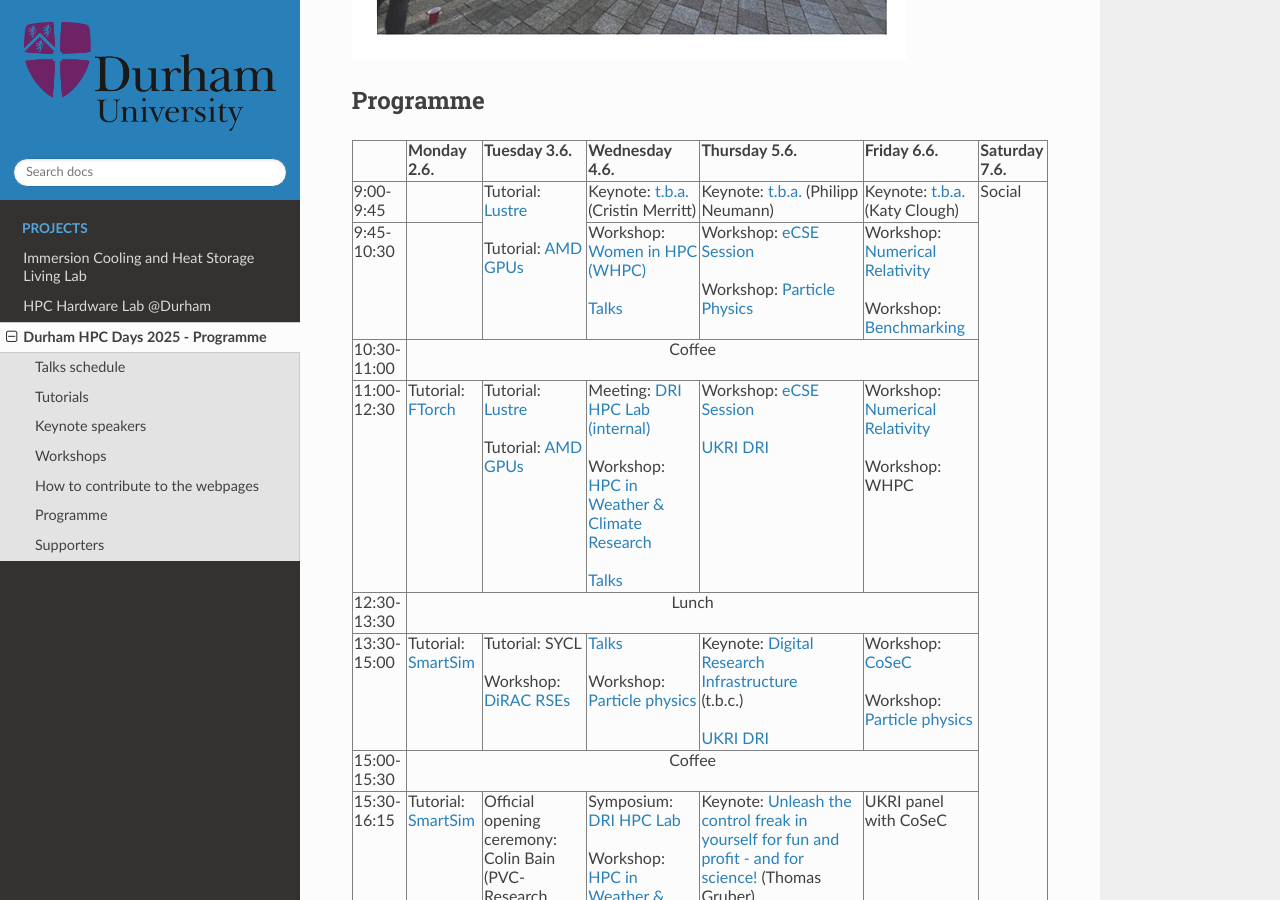
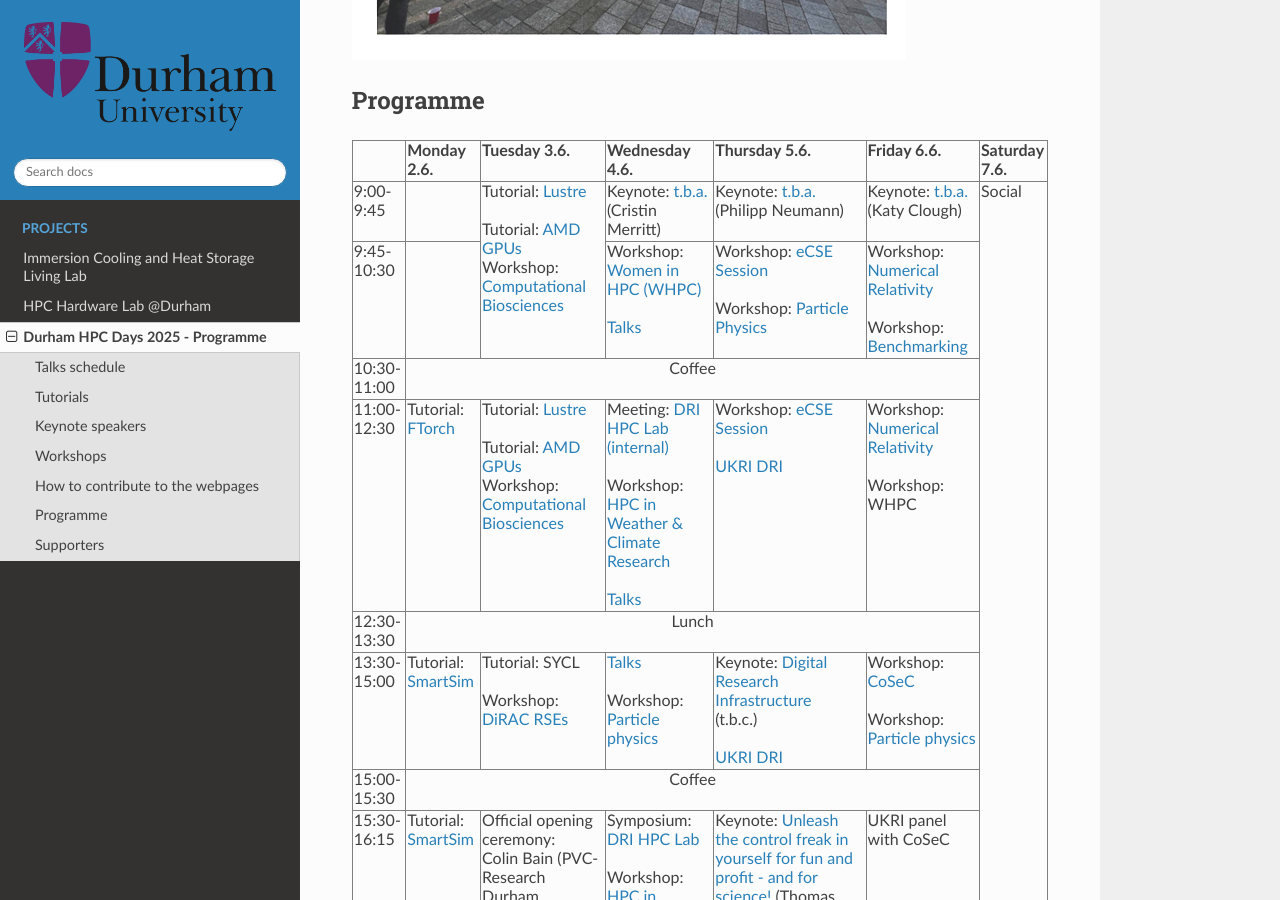
Before and after one commit to ilectra/durham, a Sphinx documentation site: the page built from docs/hpcdays/index.md, in a window 1280 px wide and 900 px high, scrolled down 746 px. Built offline with Sphinx 7.4.7 and the Read the Docs theme 3.1.0, drawn with Linux system fonts in a browser that asks for light colours.

Commit message:
Update index.md

```diff
--- a/docs/hpcdays/index.md
+++ b/docs/hpcdays/index.md
@@ -36,7 +36,7 @@
 <tr>
   <td> 9:00-9:45 </td>
   <td> </td>
-  <td rowspan="2"> Tutorial: <a href="tutorials.html#lustre">Lustre</a> <br /><br />  Tutorial: <a href="tutorials.html#amd">AMD GPUs</a> </td>
+  <td rowspan="2"> Tutorial: <a href="tutorials.html#lustre">Lustre</a> <br /><br />  Tutorial: <a href="tutorials.html#amd">AMD GPUs</a> <br /> Workshop: <a href="workshops.html#biosciences">Computational Biosciences</a></td>
   <td> Keynote: <a href="keynotes.html#Merritt">t.b.a.</a> (Cristin Merritt)</td>
   <td> Keynote: <a href="keynotes.html#Neumann">t.b.a.</a> (Philipp Neumann) </td>
   <td> Keynote: <a href="keynotes.html#Clough">t.b.a.</a> (Katy Clough) </td>
@@ -57,7 +57,7 @@
 <tr>
   <td> 11:00-12:30 </td>
   <td> Tutorial: <a href="tutorials.html#ftorch">FTorch</a> </td>
-  <td> Tutorial: <a href="tutorials.html#lustre">Lustre</a> <br /> <br /> Tutorial: <a href="tutorials.html#amd">AMD GPUs</a> </td>
+  <td> Tutorial: <a href="tutorials.html#lustre">Lustre</a> <br /> <br /> Tutorial: <a href="tutorials.html#amd">AMD GPUs</a><br /> Workshop: <a href="workshops.html#biosciences">Computational Biosciences</a> </td>
   <td> Meeting: <a href="dri.html">DRI HPC Lab (internal)</a><br/><br /> Workshop: <a href="workshops.html#Weather">HPC in Weather & Climate Research</a> <br/><br/> <a href="https://durham.readthedocs.io/en/latest/hpcdays/talks.html#wednesday-4-june-2025-1100-to-1230">Talks</a></td>
   <td> Workshop: <a href="workshops.html#eCSE">eCSE Session</a> <br/><br/><a href="dri.html">UKRI DRI</a> </td>
   <td> Workshop: <a href="workshops.html#NumericalRelativity">Numerical Relativity</a> <br/><br/>Workshop: WHPC</td>
```
